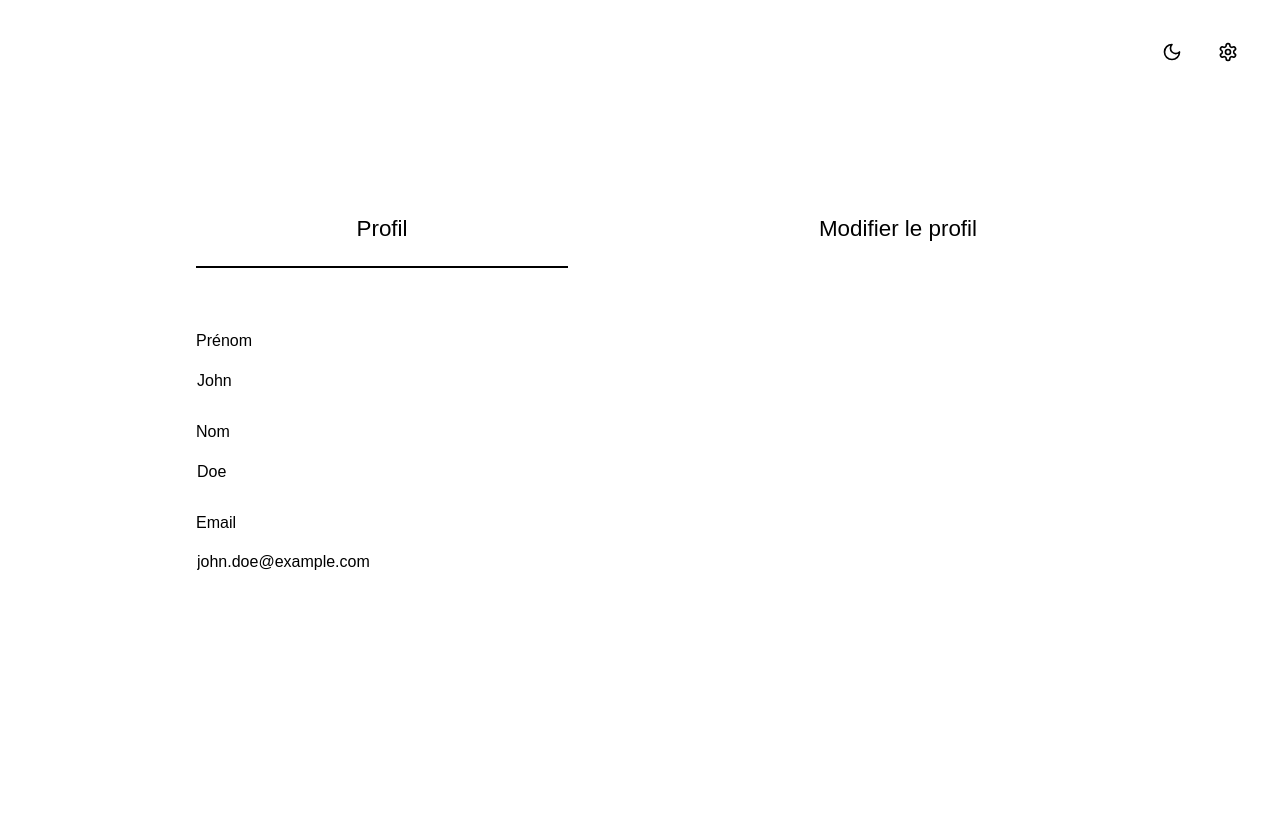
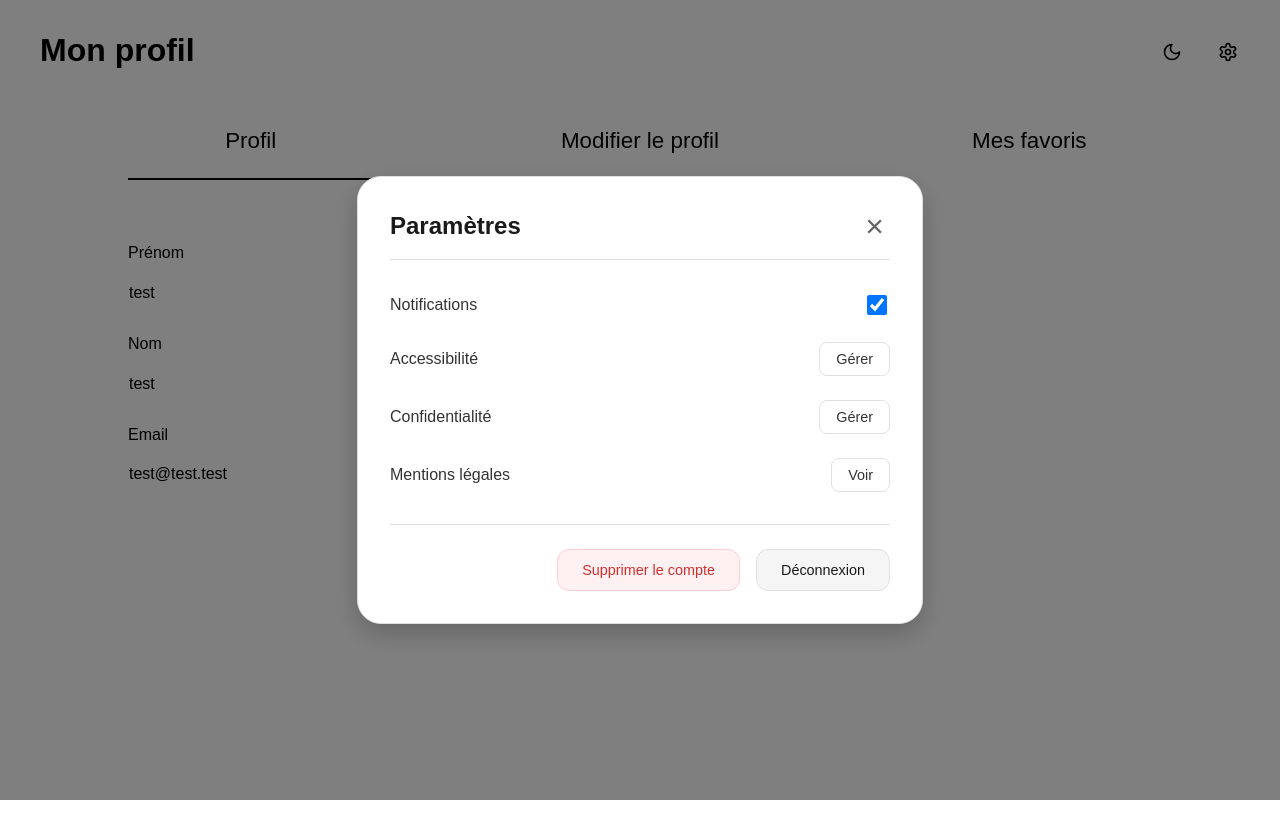
Before and after one commit to Rousha29/Job_aggregator, a React app in the folder frontend/: page /profile in a window 1280 px wide. Both pictures are taken after a click on the button 1228 px from the left and 52 px from the top of the page. Shown: the top 838 px of the page. Built offline with nearby package versions, Linux system fonts and the light colour scheme; the HTML template or start-up script is replaced by a standard one.

Commit message:
add: avancement page profile avec les favoris, bouton parametre

```diff
--- a/frontend/src/pages/Profile/Profile.tsx
+++ b/frontend/src/pages/Profile/Profile.tsx
@@ -4,7 +4,8 @@ import styles from './profile.module.css';
 
 export default function Profile() {
       const { theme, toggleTheme } = useTheme();
-      const [activeView, setActiveView] = useState<'view' | 'edit'>('view');
+      const [activeView, setActiveView] = useState<'view' | 'edit' | 'favorites'>('view');
+      const [isSettingsOpen, setIsSettingsOpen] = useState(false);
 
       return (
             <div className={styles.container}>
@@ -53,7 +54,11 @@ export default function Profile() {
                               )}
                         </button>
 
-                        <button className={styles.iconButton} aria-label="Paramètres">
+                        <button
+                              className={styles.iconButton}
+                              aria-label="Paramètres"
+                              onClick={() => setIsSettingsOpen(true)}
+                        >
                               <svg
                                     xmlns="http://www.w3.org/2000/svg"
                                     width="20"
@@ -72,9 +77,53 @@ export default function Profile() {
                         </button>
                   </div>
 
-                  <div className={styles.doubleLayout}>
+                  {isSettingsOpen && (
+                        <div className={styles.modalOverlay} onClick={() => setIsSettingsOpen(false)}>
+                              <div className={styles.modalContent} onClick={(e) => e.stopPropagation()}>
+                                    <div className={styles.modalHeader}>
+                                          <h2>Paramètres</h2>
+                                          <button
+                                                className={styles.closeButton}
+                                                onClick={() => setIsSettingsOpen(false)}
+                                          >
+                                                &times;
+                                          </button>
+                                    </div>
+                                    <div className={styles.modalBody}>
+                                          <div className={styles.settingItem}>
+                                                <label>Notifications</label>
+                                                <input type="checkbox" defaultChecked />
+                                          </div>
+                                          <div className={styles.settingItem}>
+                                                <label>Accessibilité</label>
+                                                <button className={styles.actionButton}>Gérer</button>
+                                          </div>
+                                          <div className={styles.settingItem}>
+                                                <label>Confidentialité</label>
+                                                <button className={styles.actionButton}>Gérer</button>
+                                          </div>
+                                          <div className={styles.settingItem}>
+                                                <label>Mentions légales</label>
+                                                <button className={styles.actionButton}>Voir</button>
+                                          </div>
+                                    </div>
+                                    <div className={styles.modalFooter}>
+                                          <button className={styles.deleteButton}>
+                                                Supprimer le compte
+                                          </button>
+                                          <button className={styles.logoutButton}>
+                                                Déconnexion
+                                          </button>
+                                    </div>
+                              </div>
+                        </div>
+                  )}
+
+                  <h1 className={styles.pageTitle}>Mon profil</h1>
+
+                  <div className={styles.tripleLayout}>
                         {/* Bloc Profil */}
-                        <div className={styles.card}>
+                        <div className={`${styles.card} ${activeView === 'view' ? styles.activeCard : ''}`}>
                               <button
                                     className={`${styles.tabLink} ${activeView === 'view' ? styles.activeTab : ''}`}
                                     onClick={() => setActiveView('view')}
@@ -86,15 +135,15 @@ export default function Profile() {
                                           <form className={styles.profileForm}>
                                                 <div className={styles.formGroup}>
                                                       <label>Prénom</label>
-                                                      <input type="text" value="John" readOnly />
+                                                      <input type="text" value="test" readOnly />
                                                 </div>
                                                 <div className={styles.formGroup}>
                                                       <label>Nom</label>
-                                                      <input type="text" value="Doe" readOnly />
+                                                      <input type="text" value="test" readOnly />
                                                 </div>
                                                 <div className={styles.formGroup}>
                                                       <label>Email</label>
-                                                      <input type="email" value="john.doe@example.com" readOnly />
+                                                      <input type="email" value="test@test.test" readOnly />
                                                 </div>
                                           </form>
                                     </div>
@@ -102,7 +151,7 @@ export default function Profile() {
                         </div>
 
                         {/* Bloc Modifier le profil */}
-                        <div className={styles.card}>
+                        <div className={`${styles.card} ${activeView === 'edit' ? styles.activeCard : ''}`}>
                               <button
                                     className={`${styles.tabLink} ${activeView === 'edit' ? styles.activeTab : ''}`}
                                     onClick={() => setActiveView('edit')}
@@ -114,15 +163,23 @@ export default function Profile() {
                                           <form className={styles.editForm}>
                                                 <div className={styles.formGroup}>
                                                       <label>Prénom</label>
-                                                      <input type="text" placeholder="John" />
+                                                      <input type="text" placeholder="test" />
                                                 </div>
                                                 <div className={styles.formGroup}>
                                                       <label>Nom </label>
-                                                      <input type="text" placeholder="Doe" />
+                                                      <input type="text" placeholder="test" />
                                                 </div>
                                                 <div className={styles.formGroup}>
                                                       <label>Email</label>
-                                                      <input type="email" placeholder="john.doe@example.com" />
+                                                      <input type="email" placeholder="test@test.test" />
+                                                </div>
+                                                <div className={styles.formGroup}>
+                                                      <label>Nouveau mot de passe</label>
+                                                      <input type="password" placeholder="Entrez un nouveau mot de passe" />
+                                                </div>
+                                                <div className={styles.formGroup}>
+                                                      <label>Confirmer le mot de passe</label>
+                                                      <input type="password" placeholder="Confirmez le mot de passe" />
                                                 </div>
                                                 <button
                                                       type="submit"
@@ -138,6 +195,23 @@ export default function Profile() {
                                     </div>
                               )}
                         </div>
+
+                        {/* Bloc Mes favoris */}
+                        <div className={`${styles.card} ${activeView === 'favorites' ? styles.activeCard : ''}`}>
+                              <button
+                                    className={`${styles.tabLink} ${activeView === 'favorites' ? styles.activeTab : ''}`}
+                                    onClick={() => setActiveView('favorites')}
+                              >
+                                    Mes favoris
+                              </button>
+                              {activeView === 'favorites' && (
+                                    <div className={styles.cardContent}>
+                                          <div className={styles.favoritesList}>
+                                                <p className={styles.emptyMessage}>Vous n'avez pas encore de favoris.</p>
+                                          </div>
+                                    </div>
+                              )}
+                        </div>
                   </div>
             </div>
       );
--- a/frontend/src/pages/Profile/profile.module.css
+++ b/frontend/src/pages/Profile/profile.module.css
@@ -46,29 +46,46 @@
   transition: transform 0.2s ease;
 }
 
+.pageTitle {
+  position: absolute;
+  top: 1.5rem;
+  left: 2rem;
+  font-size: 2rem;
+  font-weight: bold;
+  color: var(--text-h);
+  margin: 0;
+  display: flex;
+  align-items: center;
+}
+
 .singleLayout {
   max-width: 1000px;
-  margin: 6rem auto 2rem;
+  margin: 3rem auto 2rem;
   padding: 0 2rem;
 }
 
 .doubleLayout {
   max-width: 1000px;
-  margin: 6rem auto 2rem;
+  margin: 0.5rem auto 4rem;
   padding: 0 2rem;
   display: grid;
   grid-template-columns: 1fr 1fr;
   gap: 2rem;
+  align-items: stretch;
 }
 
 .card {
   background-color: var(--bg);
   border-radius: 1.5rem;
   padding: 3.5rem;
-  box-shadow: var(--shadow);
-  min-height: auto;
+  min-height: 500px;
   display: flex;
   flex-direction: column;
+  flex-grow: 1;
+}
+
+.activeCard {
+  background-color: var(--accent-bg);
 }
 
 .tabHeader {
@@ -225,7 +242,7 @@
 }
 
 .saveButton {
-  margin-top: 1.5rem;
+  margin-top: 0.05rem;
   padding: 1rem 3rem;
   background-color: var(--text-h);
   color: var(--bg);
@@ -240,6 +257,37 @@
 
 .saveButton:hover {
   opacity: 0.9;
+}
+
+.tripleLayout {
+  max-width: 1400px;
+  margin: 0.5rem auto 4rem;
+  padding: 0 2rem;
+  display: grid;
+  grid-template-columns: 1fr 1fr 1fr;
+  gap: 2rem;
+  align-items: stretch;
+}
+
+.favoritesList {
+  width: 100%;
+  display: flex;
+  flex-direction: column;
+  gap: 1rem;
+}
+
+.emptyMessage {
+  color: var(--text);
+  font-style: italic;
+  text-align: center;
+  width: 100%;
+  margin-top: 2rem;
+}
+
+@media (max-width: 1200px) {
+  .tripleLayout {
+    grid-template-columns: 1fr;
+  }
 }
 
 @media (max-width: 1024px) {
@@ -265,3 +313,158 @@
     justify-content: flex-start;
   }
 }
+
+.modalOverlay {
+  position: fixed;
+  top: 0;
+  left: 0;
+  width: 100%;
+  height: 100%;
+  background-color: rgba(0, 0, 0, 0.5);
+  display: flex;
+  align-items: center;
+  justify-content: center;
+  z-index: 1000;
+}
+
+.modalContent {
+  background-color: #ffffff;
+  color: #1a1a1a;
+  width: 90%;
+  max-width: 500px;
+  border-radius: 1.5rem;
+  padding: 2rem;
+  box-shadow: 0 10px 25px rgba(0, 0, 0, 0.2);
+  border: 1px solid #e0e0e0;
+  animation: modalAppear 0.3s ease-out;
+}
+
+@keyframes modalAppear {
+  from {
+    opacity: 0;
+    transform: translateY(-20px);
+  }
+  to {
+    opacity: 1;
+    transform: translateY(0);
+  }
+}
+
+.modalHeader {
+  display: flex;
+  justify-content: space-between;
+  align-items: center;
+  margin-bottom: 2rem;
+  padding-bottom: 1rem;
+  border-bottom: 1px solid #e0e0e0;
+}
+
+.modalHeader h2 {
+  margin: 0;
+  font-size: 1.5rem;
+  color: #1a1a1a;
+}
+
+.closeButton {
+  background: none;
+  border: none;
+  font-size: 2rem;
+  color: #666666;
+  cursor: pointer;
+  line-height: 1;
+}
+
+.modalBody {
+  display: flex;
+  flex-direction: column;
+  gap: 1.5rem;
+  margin-bottom: 2rem;
+}
+
+.settingItem {
+  display: flex;
+  justify-content: space-between;
+  align-items: center;
+}
+
+.settingItem label {
+  font-weight: 500;
+  color: #333333;
+}
+
+.settingItem input[type="checkbox"] {
+  width: 20px;
+  height: 20px;
+  accent-color: var(--accent);
+}
+
+.actionButton {
+  background: none;
+  border: 1px solid #e0e0e0;
+  padding: 0.5rem 1rem;
+  border-radius: 0.5rem;
+  color: #333333;
+  cursor: pointer;
+  font-size: 0.9rem;
+  transition: all 0.2s;
+}
+
+.actionButton:hover {
+  background-color: #f5f5f5;
+  border-color: #999999;
+  color: #000000;
+}
+
+.modalFooter {
+  display: flex;
+  justify-content: flex-end;
+  gap: 1rem;
+  border-top: 1px solid #e0e0e0;
+  padding-top: 1.5rem;
+  flex-wrap: wrap;
+}
+
+.logoutButton {
+  padding: 0.75rem 1.5rem;
+  background-color: #f5f5f5;
+  color: #1a1a1a;
+  border: 1px solid #e0e0e0;
+  border-radius: 0.75rem;
+  font-size: 0.9rem;
+  font-weight: 500;
+  cursor: pointer;
+  transition: all 0.2s;
+}
+
+.logoutButton:hover {
+  background-color: #eeeeee;
+}
+
+.deleteButton {
+  padding: 0.75rem 1.5rem;
+  background-color: #fff1f1;
+  color: #d32f2f;
+  border: 1px solid #ffcdd2;
+  border-radius: 0.75rem;
+  font-size: 0.9rem;
+  font-weight: 500;
+  cursor: pointer;
+  transition: all 0.2s;
+}
+
+.deleteButton:hover {
+  background-color: #ffe5e5;
+  border-color: #d32f2f;
+}
+
+@media (max-width: 480px) {
+  .modalFooter {
+    flex-direction: column;
+    width: 100%;
+  }
+
+  .deleteButton, .logoutButton, .saveButton {
+    width: 100%;
+    margin: 0;
+  }
+}
```
